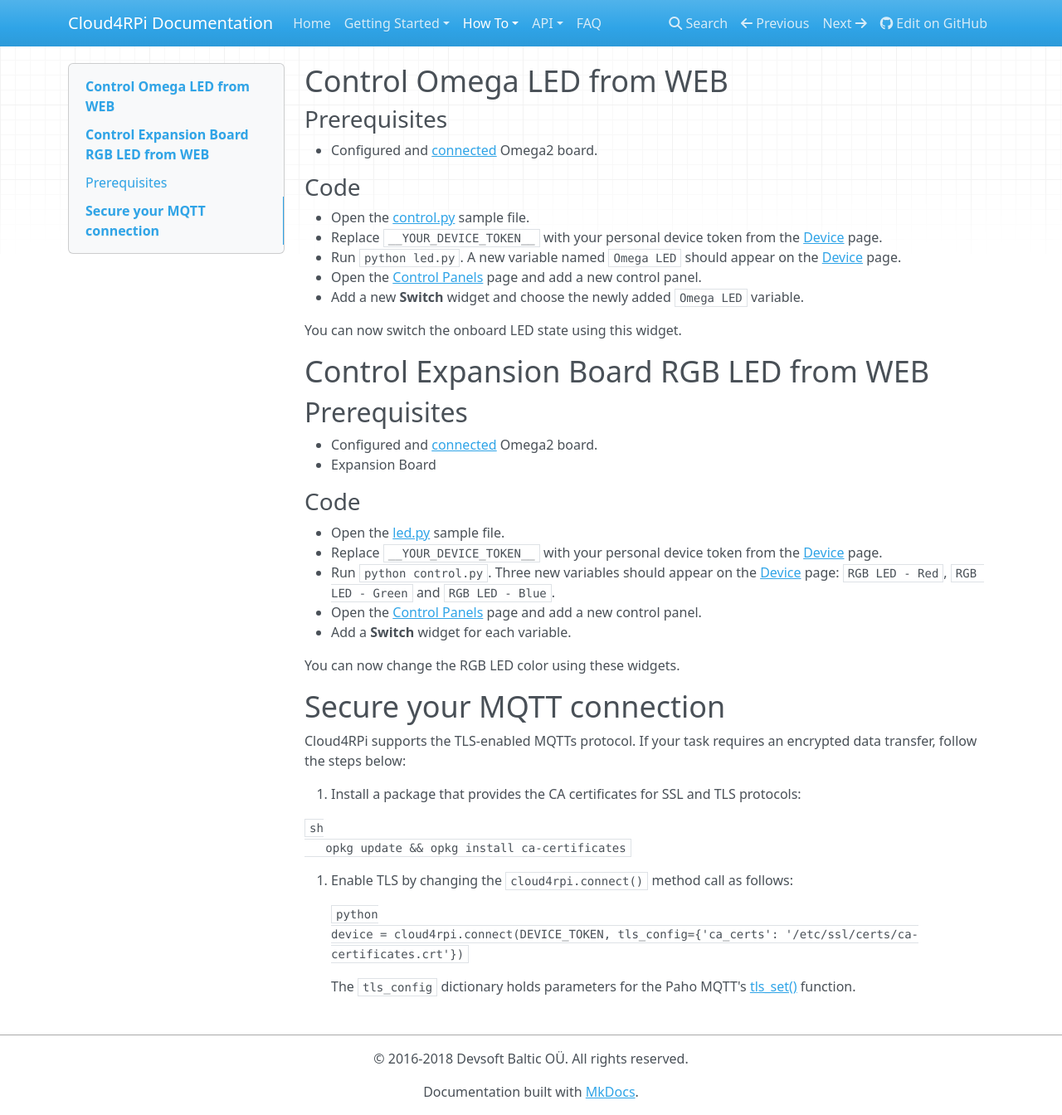
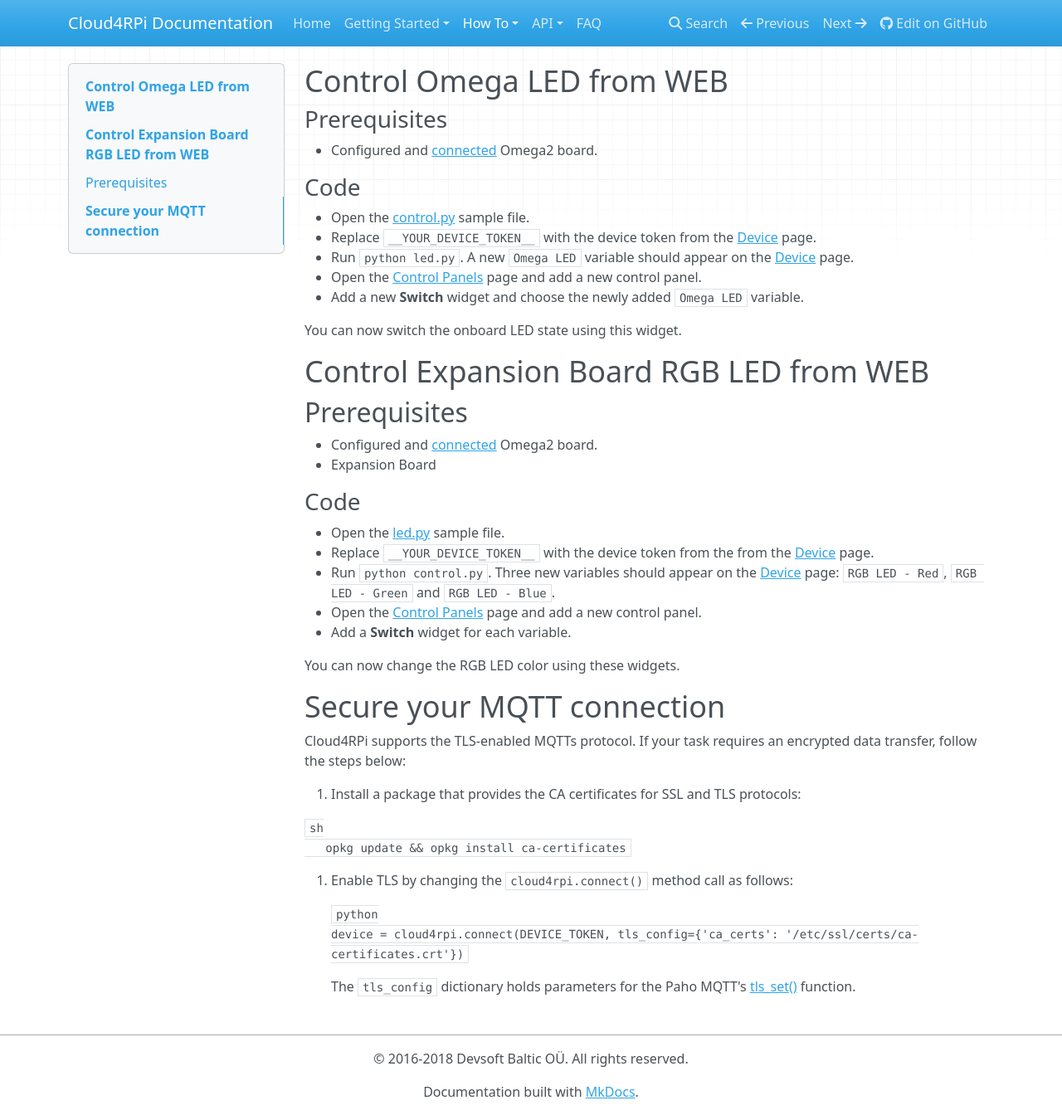
Before and after one commit to cloud4rpi/docs, an MkDocs documentation site: the page built from docs/howto/o2.md, in a window 1280 px wide and 1344 px high. Shown: the whole window at 83% size. Built offline with MkDocs 1.6.1, drawn with Linux system fonts in a browser that asks for light colours; nearby versions of some CDN libraries; old or Windows-style settings are respelled for this version of MkDocs.

Commit message:
small fix

```diff
--- a/docs/howto/o2.md
+++ b/docs/howto/o2.md
@@ -7,8 +7,8 @@
 ### Code
 
 - Open the [control.py](https://github.com/cloud4rpi/cloud4rpi-omega2-python/blob/master/control.py) sample file.
-- Replace `__YOUR_DEVICE_TOKEN__` with your personal device token from the [Device](https://cloud4rpi.io/devices) page.
-- Run `python led.py`. A new variable named `Omega LED` should appear on the [Device](https://cloud4rpi.io/devices) page.
+- Replace `__YOUR_DEVICE_TOKEN__` with the device token from the [Device](https://cloud4rpi.io/devices) page.
+- Run `python led.py`. A new `Omega LED` variable should appear on the [Device](https://cloud4rpi.io/devices) page.
 - Open the [Control Panels](https://cloud4rpi.io/control-panels/) page and add a new control panel.
 - Add a new **Switch** widget and choose the newly added `Omega LED` variable.
 
@@ -27,7 +27,7 @@
 <!-- MERGE THE EXAMPLES !!! -->
 
 - Open the [led.py](https://github.com/cloud4rpi/cloud4rpi-omega2-python/blob/master/led.py) sample file.
-- Replace `__YOUR_DEVICE_TOKEN__` with your personal device token from the [Device](https://cloud4rpi.io/devices) page.
+- Replace `__YOUR_DEVICE_TOKEN__` with the device token from the from the [Device](https://cloud4rpi.io/devices) page.
 - Run `python control.py`. Three new variables should appear on the [Device](https://cloud4rpi.io/devices) page: `RGB LED - Red`, `RGB LED - Green` and `RGB LED - Blue`.
 - Open the [Control Panels](https://cloud4rpi.io/control-panels/) page and add a new control panel.
 - Add a **Switch** widget for each variable.
```
